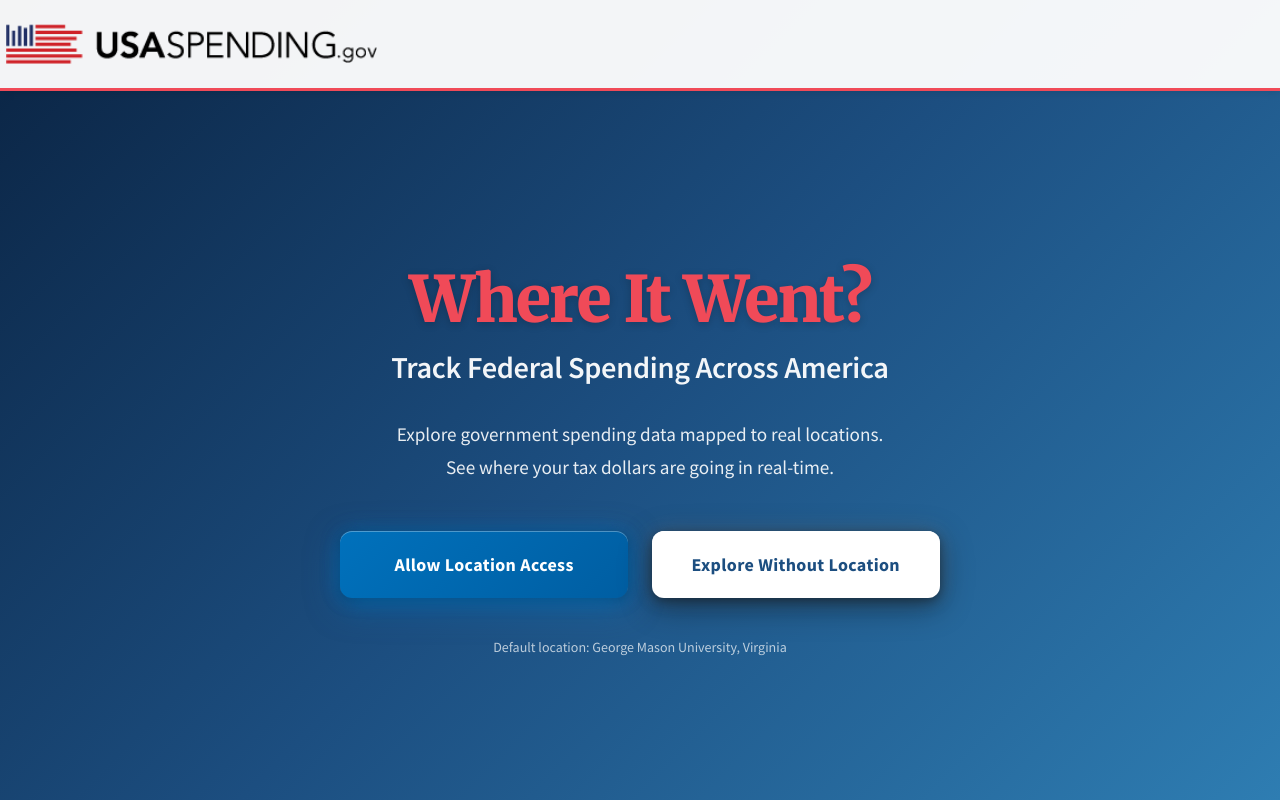
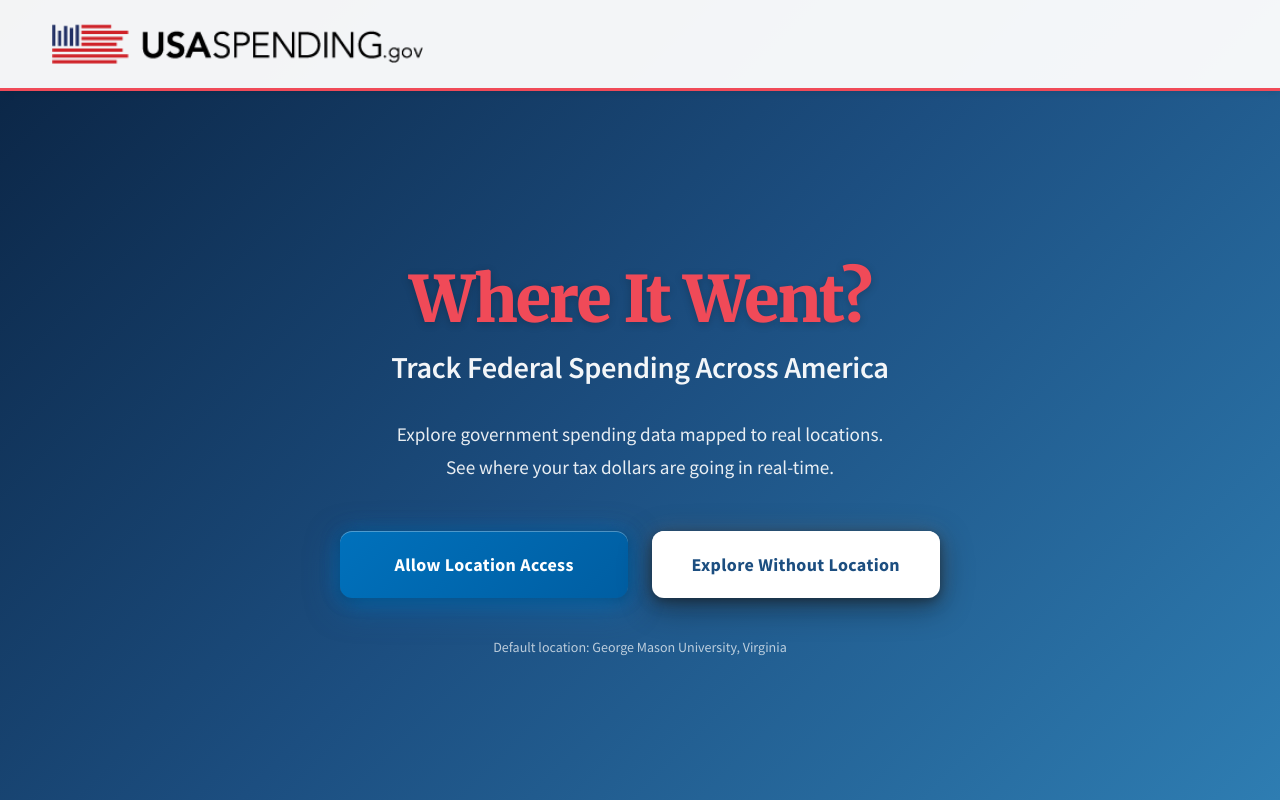
Before and after one commit to MamounKolovos/where-it-went, a React (Vite) app in the folder frontend/: page / in a window 1280 px wide. Built offline with nearby package versions, Linux system fonts and the light colour scheme; no server answers.

Commit message:
fixed logo and search bar position

```diff
--- a/frontend/src/components/home_component/Home.css
+++ b/frontend/src/components/home_component/Home.css
@@ -48,7 +48,7 @@
   height: 40px;
   width: auto;
   object-fit: contain;
-  margin-left: -30px;
+  padding-left: 1rem;
 }
 
 
--- a/frontend/src/components/map_component/MapComponent.css
+++ b/frontend/src/components/map_component/MapComponent.css
@@ -153,7 +153,8 @@
   gap: 1rem;
   box-shadow: 0 6px 24px rgba(0, 0, 0, 0.3), 0 0 0 2px rgba(204, 51, 51, 0.2);
   border: 2px solid #c33;
-  z-index: 100;
+
+  z-index: 1100;
   max-width: 90%;
   backdrop-filter: blur(10px);
 }
@@ -179,7 +180,7 @@
 
 .loading-indicator {
   position: absolute;
-  top: 5.5rem;
+  top: 8.5rem;
   left: 50%;
   transform: translateX(-50%);
   background: rgba(255, 255, 255, 0.98);
@@ -343,7 +344,7 @@
   }
 }
 
-/* Marker animations */
+
 .marker-target,
 .marker-place {
   transition: transform 0.2s;
@@ -354,7 +355,7 @@
   transform: scale(1.2);
 }
 
-/* Recenter button - Google Maps style */
+/* Recenter button */
 .recenter-button {
   position: absolute;
   right: 2rem;
```
Also changed, not shown: 2 other files (tests, documents, lock files or other folders).
